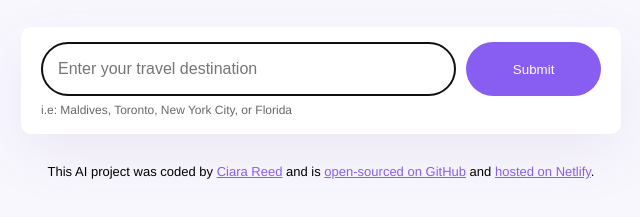
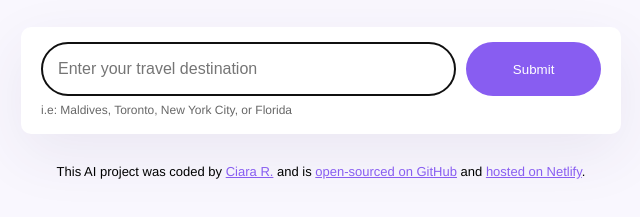
Before and after one commit to creed725/travel-generator, a plain HTML site: page index.html in a window 1280 px wide. Shown: the part 177-394 px from the top of the page, without its empty margins (319-959 px from the left). Drawn offline with nearby package versions, Linux system fonts and the light colour scheme.

Commit message:
Updated footer

```diff
--- a/index.html
+++ b/index.html
@@ -37,7 +37,7 @@
 
       <footer>
         This AI project was coded by
-        <a href="https://github.com/creed725" target="_blank">Ciara Reed</a> and
+        <a href="https://github.com/creed725" target="_blank">Ciara R.</a> and
         is
         <a
           href="https://github.com/creed725/travel-generator.git"
```
